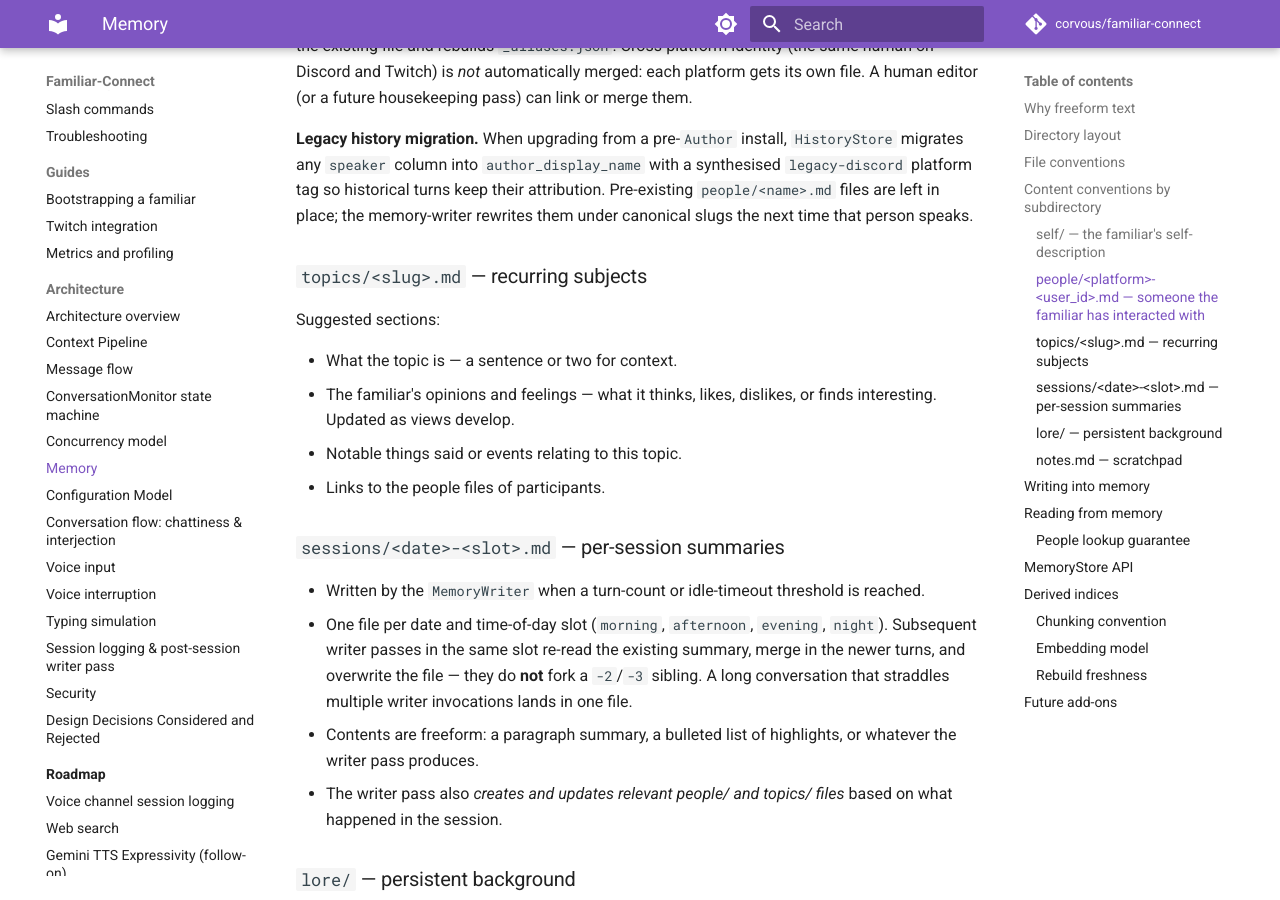
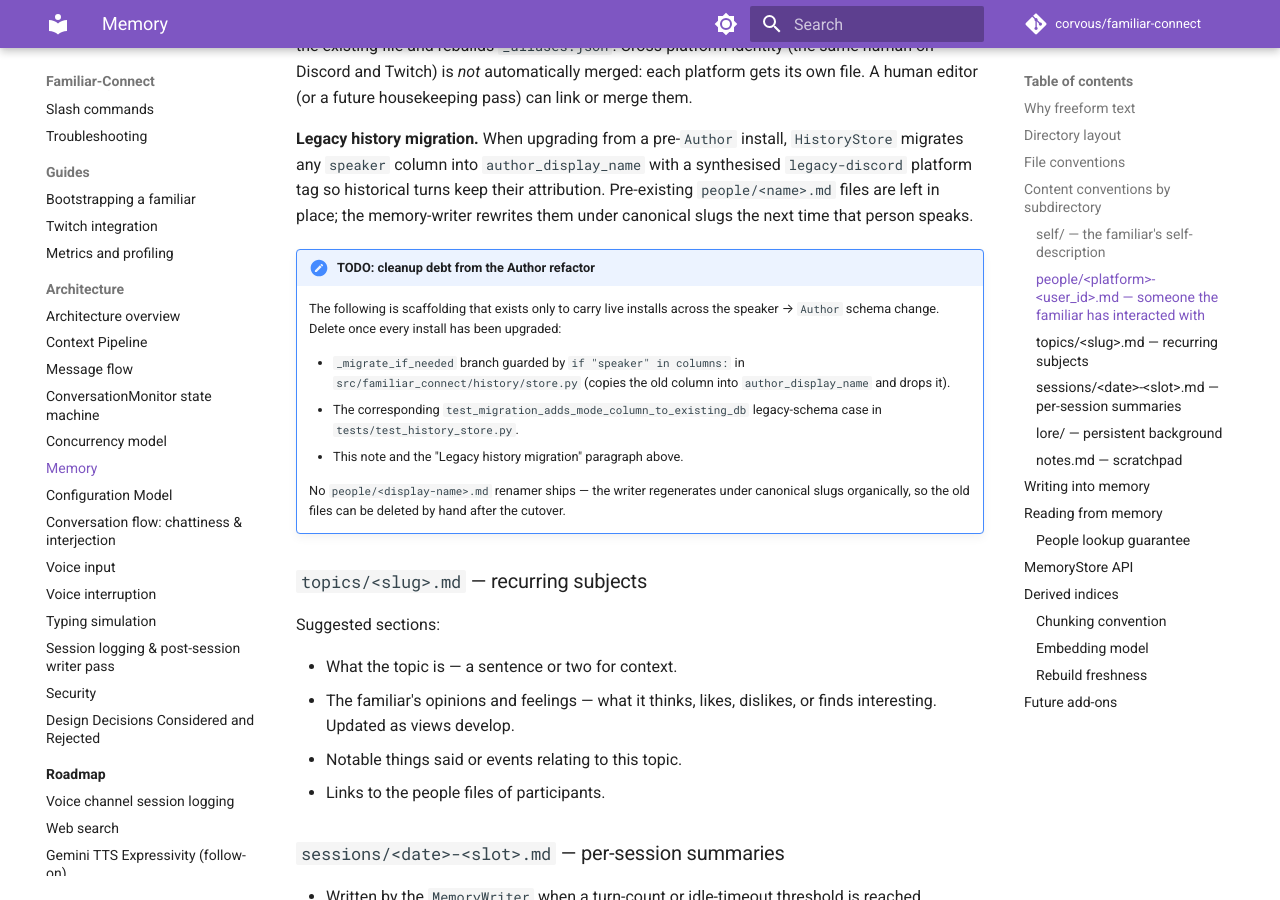
Before and after one commit to CorVous/Familiar-Connect, an MkDocs documentation site: the page built from docs/architecture/memory.md, in a window 1280 px wide and 900 px high, scrolled down 2961 px. Built offline with MkDocs 1.6.1 and Material for MkDocs 9.7.7, drawn with Linux system fonts in a browser that asks for light colours; comment, search, counter and statistics services are not loaded.

Commit message:
docs: flag legacy history-migration branch as cleanup debt
Add a TODO comment in HistoryStore._migrate_if_needed and an admonition
in memory.md enumerating the scaffolding to delete once all live
installs have moved past the speaker column.

https://claude.ai/code/session_01E8tyWMwKy5aEC23gxgGjW7

```diff
--- a/docs/architecture/memory.md
+++ b/docs/architecture/memory.md
@@ -90,6 +90,15 @@ Suggested (not required) sections:
 **On multi-username handling.** The canonical slug is immutable — a display-name change does not create a new file. When a new name is observed, the writer appends it under `## Aliases` in the existing file and rebuilds `_aliases.json`. Cross-platform identity (the same human on Discord and Twitch) is *not* automatically merged: each platform gets its own file. A human editor (or a future housekeeping pass) can link or merge them.
 
 **Legacy history migration.** When upgrading from a pre-`Author` install, `HistoryStore` migrates any `speaker` column into `author_display_name` with a synthesised `legacy-discord` platform tag so historical turns keep their attribution. Pre-existing `people/<name>.md` files are left in place; the memory-writer rewrites them under canonical slugs the next time that person speaks.
+
+!!! note "TODO: cleanup debt from the Author refactor"
+    The following is scaffolding that exists only to carry live installs across the speaker → `Author` schema change. Delete once every install has been upgraded:
+
+    - `_migrate_if_needed` branch guarded by `if "speaker" in columns:` in `src/familiar_connect/history/store.py` (copies the old column into `author_display_name` and drops it).
+    - The corresponding `test_migration_adds_mode_column_to_existing_db` legacy-schema case in `tests/test_history_store.py`.
+    - This note and the "Legacy history migration" paragraph above.
+
+    No `people/<display-name>.md` renamer ships — the writer regenerates under canonical slugs organically, so the old files can be deleted by hand after the cutover.
 
 ### `topics/<slug>.md` — recurring subjects
 
```
Also changed, not shown: 1 other file.
